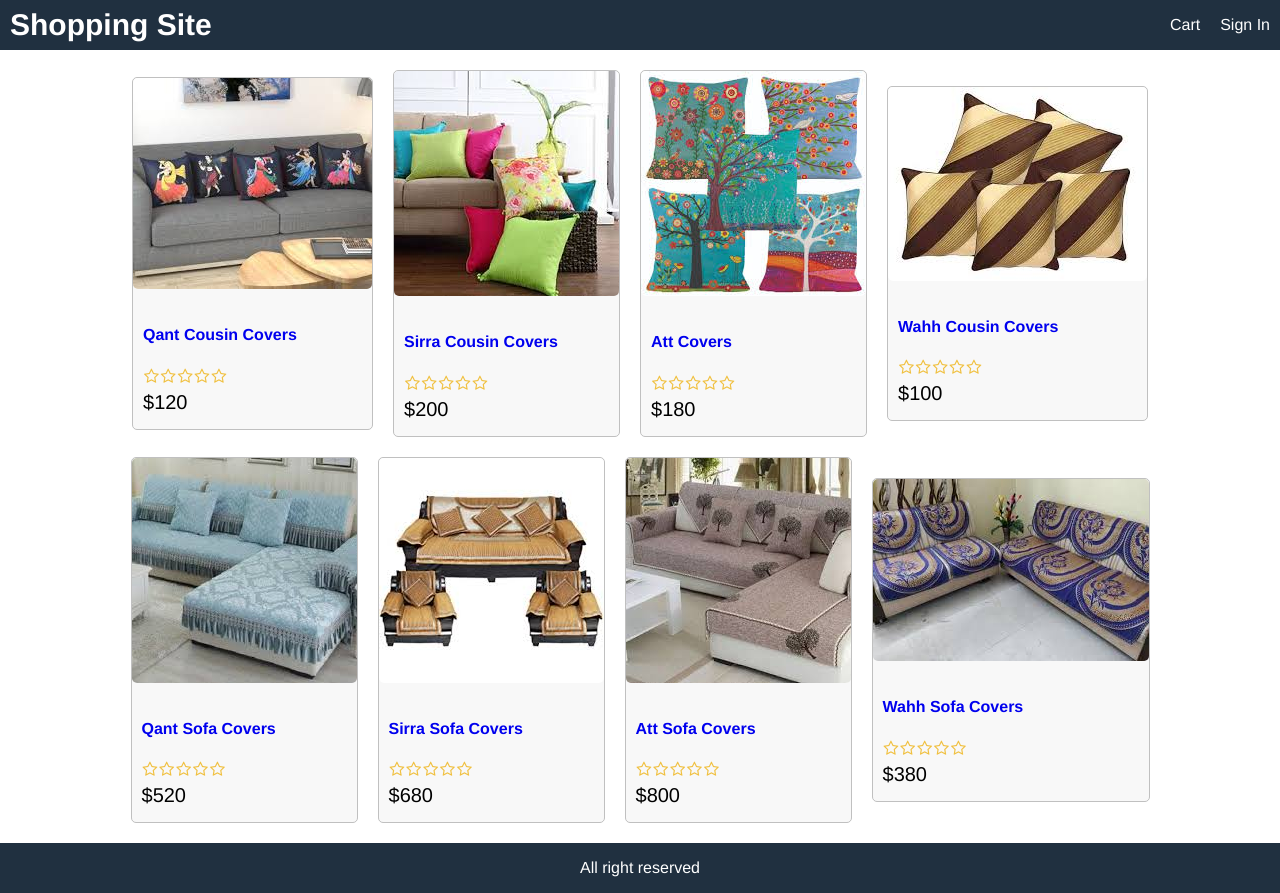
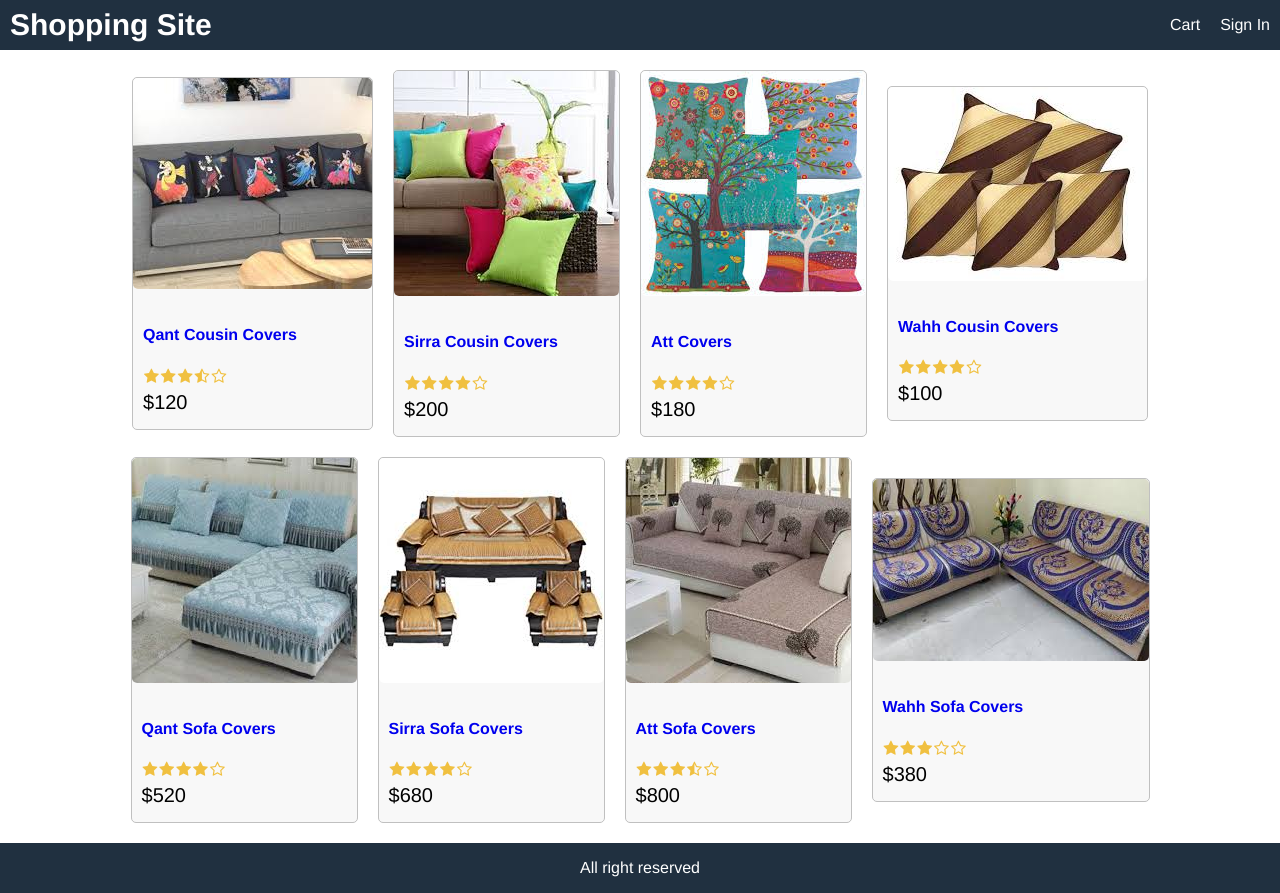
Before and after one commit to Gagandeep-Kaur-01/Shopping_Cart, a React (Create React App) app in the folder frontend/: page / in a window 1280 px wide. Built offline with nearby package versions, Linux system fonts and the light colour scheme.

Commit message:
passed props

```diff
--- a/frontend/src/components/Products.js
+++ b/frontend/src/components/Products.js
@@ -36,7 +36,7 @@ function Product() {
                           <h2>{product.name}</h2>
                         </a>
 
-                        <Rating />
+                        <Rating rating={product.rating} numReviews={product.numReviews} />
 
                         <div className="price">${product.price}</div>
                       </div>
```
